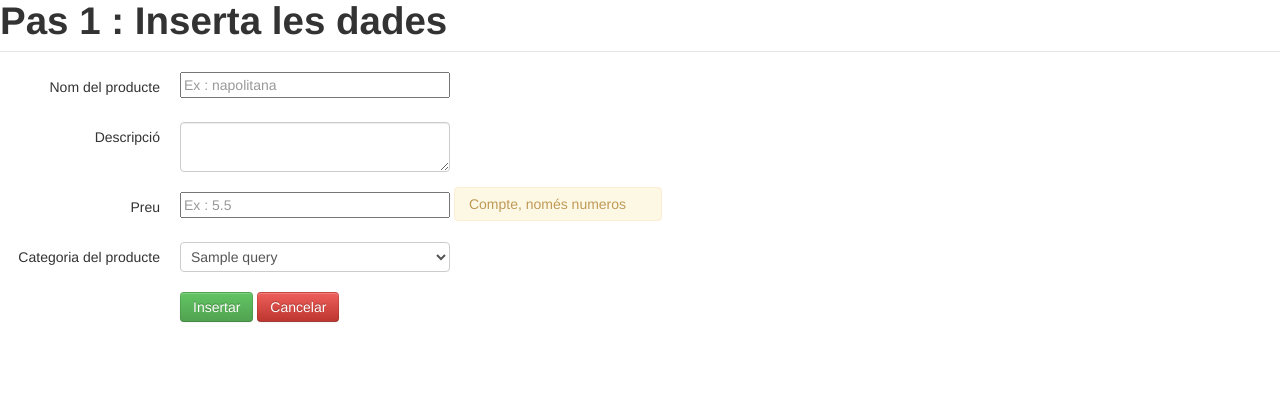
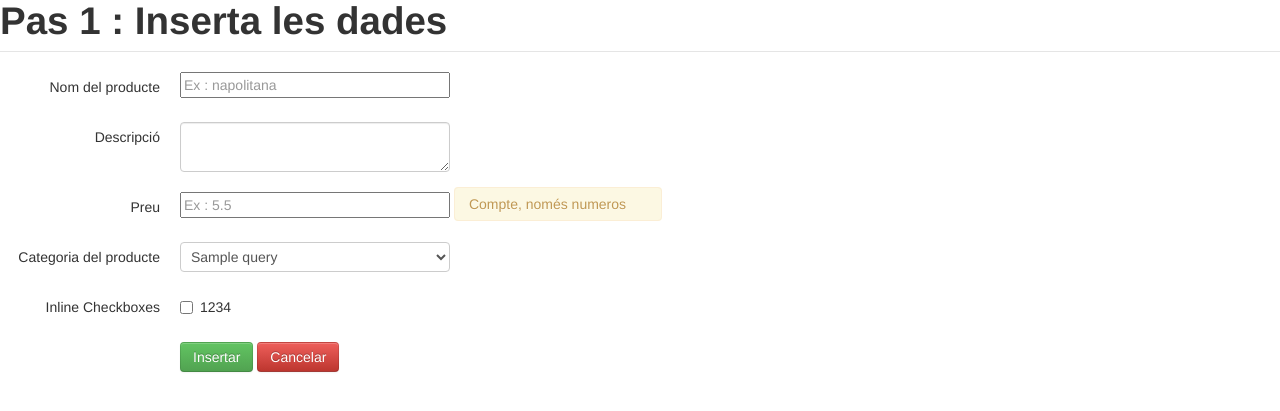
Before and after one commit to JosepBorrellSanchez/Projecte-part-web, a CodeIgniter app: the page made by application/views/afegir.php in a window 1280 px wide. Shown: the part 61-472 px from the top of the page. Run offline with CodeIgniter, Linux system fonts and the light colour scheme; tables that the repository leaves empty or names only in its code hold one stand-in row (values such as "Sample post"); the template is opened without the code that fills it: most values are stand-ins (such as "Sample title", 1, 10 or a date in 2020).

Commit message:
falta check notis

```diff
--- a/application/controllers/Productes.php
+++ b/application/controllers/Productes.php
@@ -77,6 +77,7 @@ class Productes extends CI_Controller {
 					$url = $fullname;
 					$url = urls_amigables($url);
 					$this->mod_productes->insertProducte($fullname, $price, $categoria, $descripcio, $url);
+					// si notificacions esta a false aixo de aqui no ho te que fer..
 		$msg="Ara pots demanar el nou producte :$fullname a la Cafeteria Da Vinci per un preu de : $price €!!";
 		$pb->Alert($msg);
 		$platforms= array(0,1);
--- a/application/views/afegir.php
+++ b/application/views/afegir.php
@@ -53,6 +53,17 @@
   </div>
 </div>
 
+<!-- Multiple Checkboxes (inline) -->
+<div class="control-group">
+  <label class="control-label" for="checkboxes">Inline Checkboxes</label>
+  <div class="controls">
+    <label class="checkbox inline" for="checkboxes-0">
+      <input name="checkboxes" id="checkboxes-0" value="1234" type="checkbox">
+      1234
+    </label>
+  </div>
+</div>
+
 <!-- File Button
 <div class="control-group">
   <label class="control-label" for="foto">Imatge</label>
```
